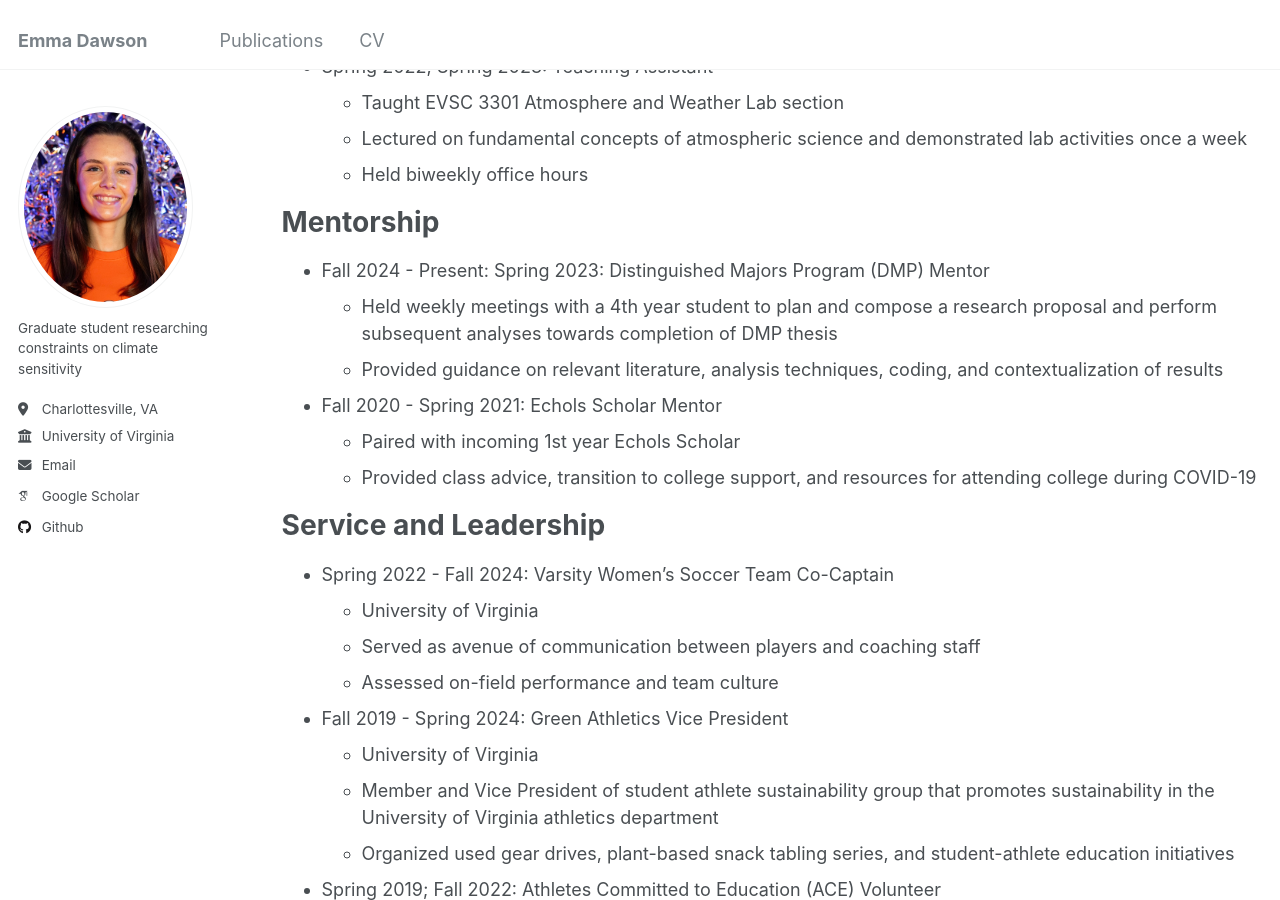
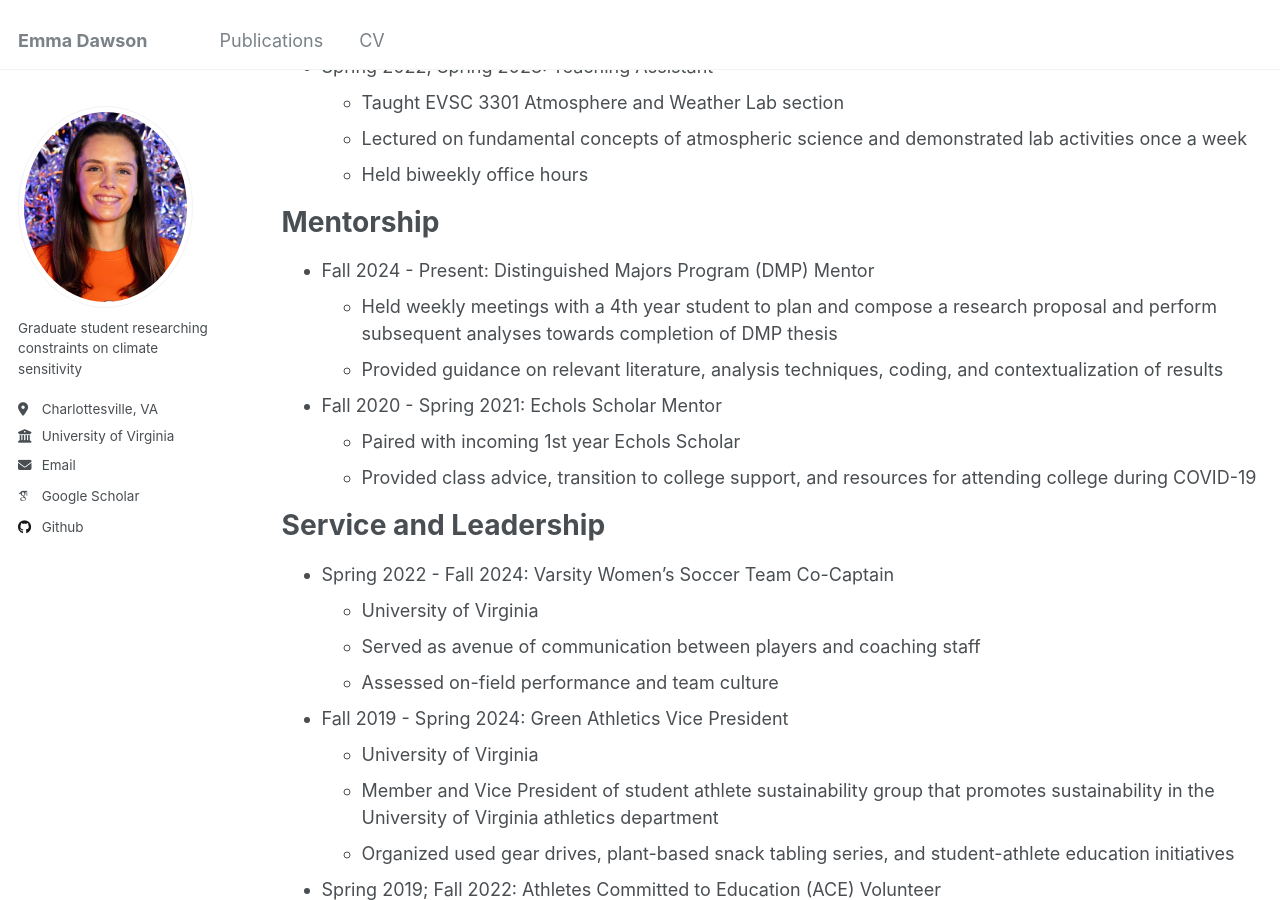
Before and after one commit to Emma-Dawson/Emma-Dawson.github.io, a Jekyll site: the page built from _pages/cv.md, in a window 1280 px wide and 900 px high, scrolled down 863 px. Built offline with Jekyll 4.4.1, drawn with Linux system fonts in a browser that asks for light colours; some web fonts are replaced.

Commit message:
Update cv.md

```diff
--- a/_pages/cv.md
+++ b/_pages/cv.md
@@ -41,7 +41,7 @@ Teaching
 
 Mentorship
 ======
-* Fall 2024 - Present: Spring 2023: Distinguished Majors Program (DMP) Mentor
+* Fall 2024 - Present: Distinguished Majors Program (DMP) Mentor
   * Held weekly meetings with a 4th year student to plan and compose a research proposal and perform subsequent analyses towards completion of DMP thesis
   * Provided guidance on relevant literature, analysis techniques, coding, and contextualization of results
 * Fall 2020 - Spring 2021: Echols Scholar Mentor
```
